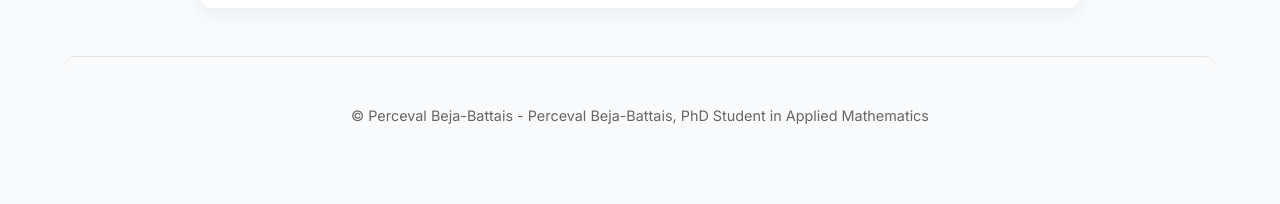
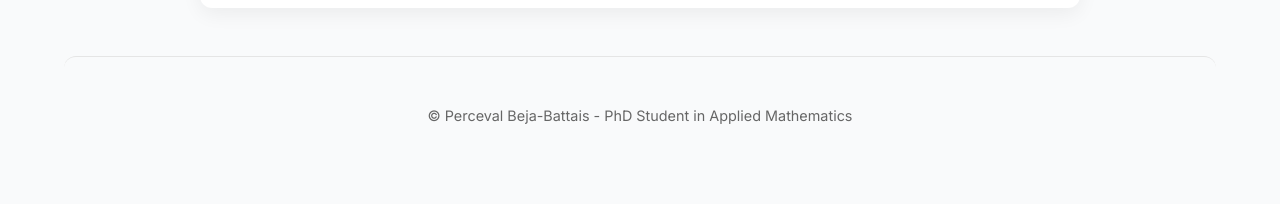
Before and after one commit to PercevalBejaBattais/pbb.github.io, a Jekyll site: the page built from index.md, in a window 1280 px wide. Shown: the part 1076-1280 px from the top of the page. Built offline with Jekyll 4.4.1, drawn with Linux system fonts in a browser that asks for light colours.

Commit message:
Update _config.yml

```diff
--- a/_config.yml
+++ b/_config.yml
@@ -1,3 +1,3 @@
 title: Perceval Beja-Battais
-description: Perceval Beja-Battais, PhD Student in Applied Mathematics
+description: PhD Student in Applied Mathematics
 theme: null   # important pour dire à GitHub Pages de NE PAS utiliser un thème par défaut
```
